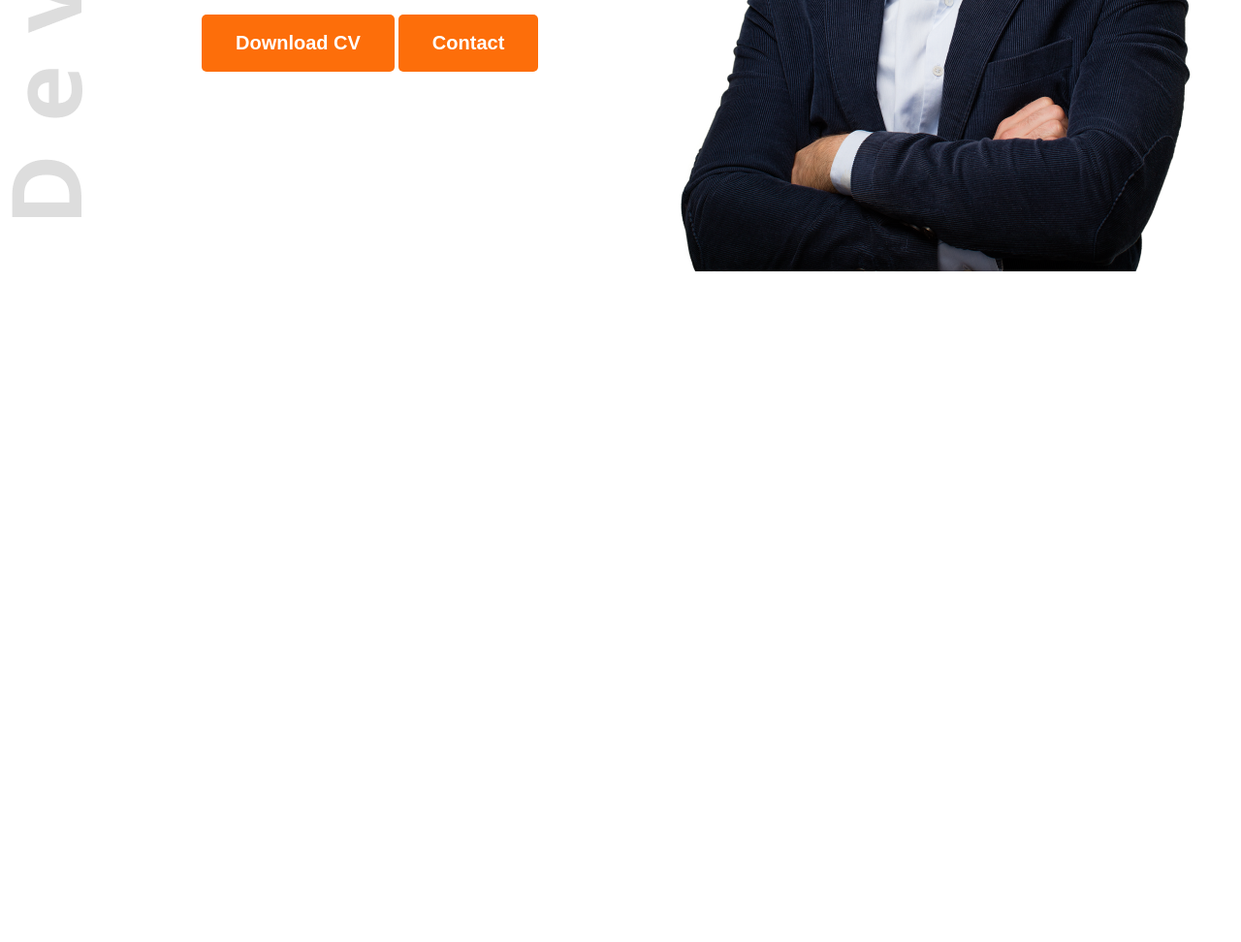
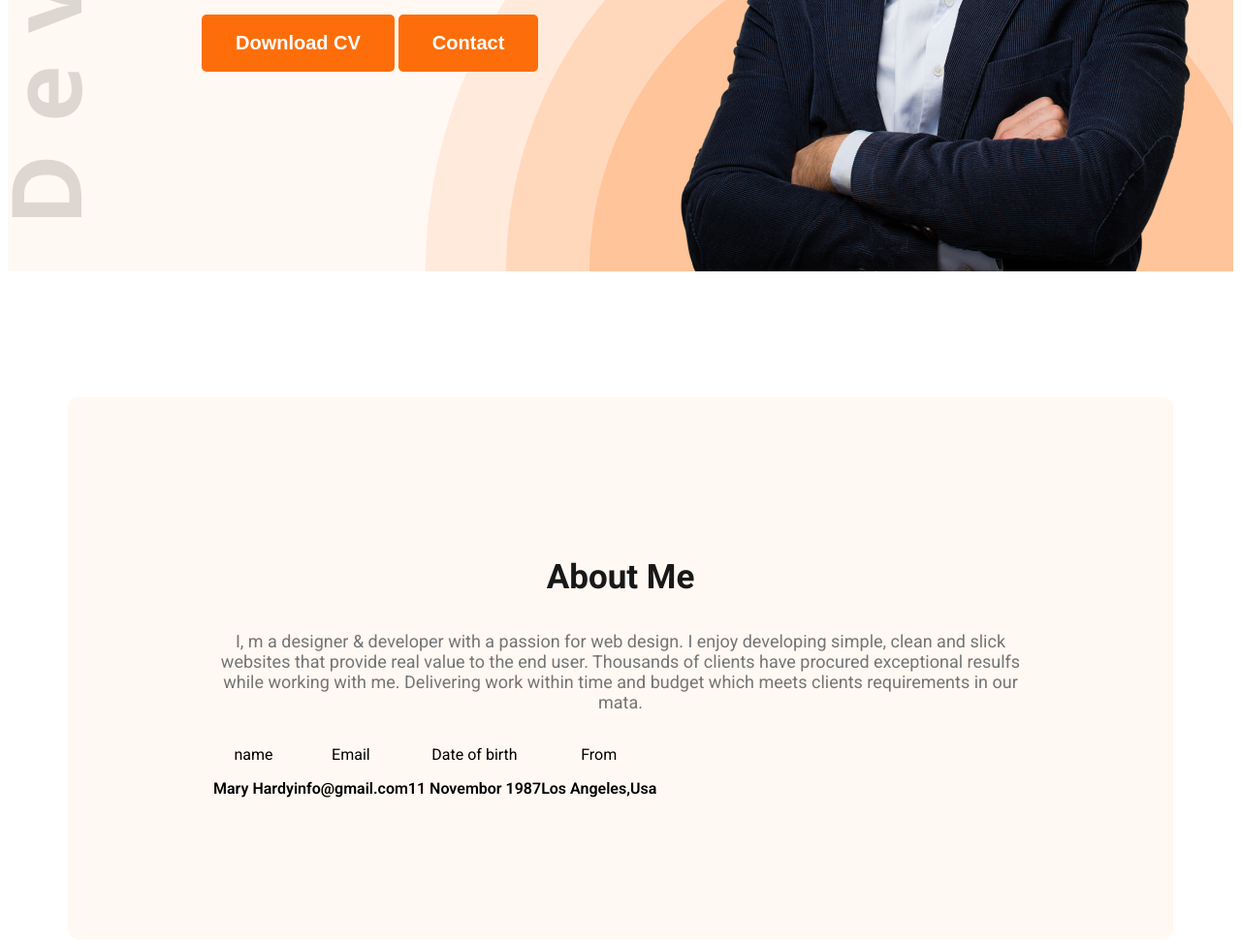
Before and after one commit to AbdurRahmanIlias/webdevloper-portfolio, a plain HTML site: page index.html in a window 1280 px wide. Shown: the part 547-1519 px from the top of the page at 97% size. Before the commit the page ends 835 px from the top, so only its background shows below. Drawn offline with Linux system fonts and the light colour scheme.

Commit message:
added the files

```diff
--- a/index.html
+++ b/index.html
@@ -10,7 +10,7 @@
     <link rel="stylesheet" href="styles/porfolio.css">
 </head>
 <body class="roboto-normal">
-    <header class="header">
+    <header class="header secondary-bg">
       <nav>
         <h3 class="nav-title">Ma<span class="text-primary">r</span>y</h3>
         <ul>
@@ -31,7 +31,28 @@
       </div>
     </header>
     <main>
-
+      <section class="about secondary-bg">
+        <h3 class="section-title">About Me</h3>
+         <p class="section-description">I, m a designer & developer with a passion for web design. I enjoy developing simple, clean and slick websites that provide real value to the end user. Thousands of clients have procured exceptional resulfs while working with me. Delivering work within time and budget which meets clients requirements in our mata.</p>
+         <div class="about-items">
+       <div class="about-item">
+        <p class="item-title">name</p>
+        <p class="item-description">Mary Hardy</p>
+       </div>
+       <div class="about-item">
+        <p class="item-title">Email</p>
+        <p class="item-description">info@gmail.com</p>
+       </div>
+       <div class="about-item">
+        <p class="item-title">Date of birth</p>
+        <p class="item-description">11 Novembor 1987</p>
+       </div>
+       <div class="about-item">
+        <p class="item-title">From</p>
+        <p class="item-description">Los Angeles,Usa</p>
+       </div>
+       </div>
+      </section>
     </main>
     <footer>
 
--- a/styles/porfolio.css
+++ b/styles/porfolio.css
@@ -5,6 +5,13 @@
   font-style: normal;
   font-variation-settings:
     "wdth" 100;
+}
+
+/* sheard style */
+
+.secondary-bg{
+    background-color: #FFF8F3;
+
 }
 
 .text-primary{
@@ -22,13 +29,25 @@
   color: white;
   padding: 18px 35px;
   border-radius: 5px;
+
 }
 
+.section-title{
+    font-size: 35px;
+    font-weight: bold;
+    color: #181818;
+}
+.section-description{
+  font-size: 18px;
+  color: #757575;
+
+}
 /* header */
 
 .header{
     background-image: url('../images/developer.png'), url('../images/header_bg.png');
     background-repeat: no-repeat;
+    background-position: top left,bottom right;
 }
 
 /* nav style */
@@ -83,3 +102,27 @@
     width: 585px;
     height: ;
 }
+
+/* main style */
+
+main{
+    max-width: 1140px;
+    margin: 0 auto;
+}
+
+/* about style */
+
+.about{
+    border-radius: 10px;
+    padding: 130px 150px;
+    text-align: center;
+    margin-top: 130px;
+}
+
+.about-items{
+    display: flex;
+}
+
+.item-description{
+    font-weight: 600;
+}
```
